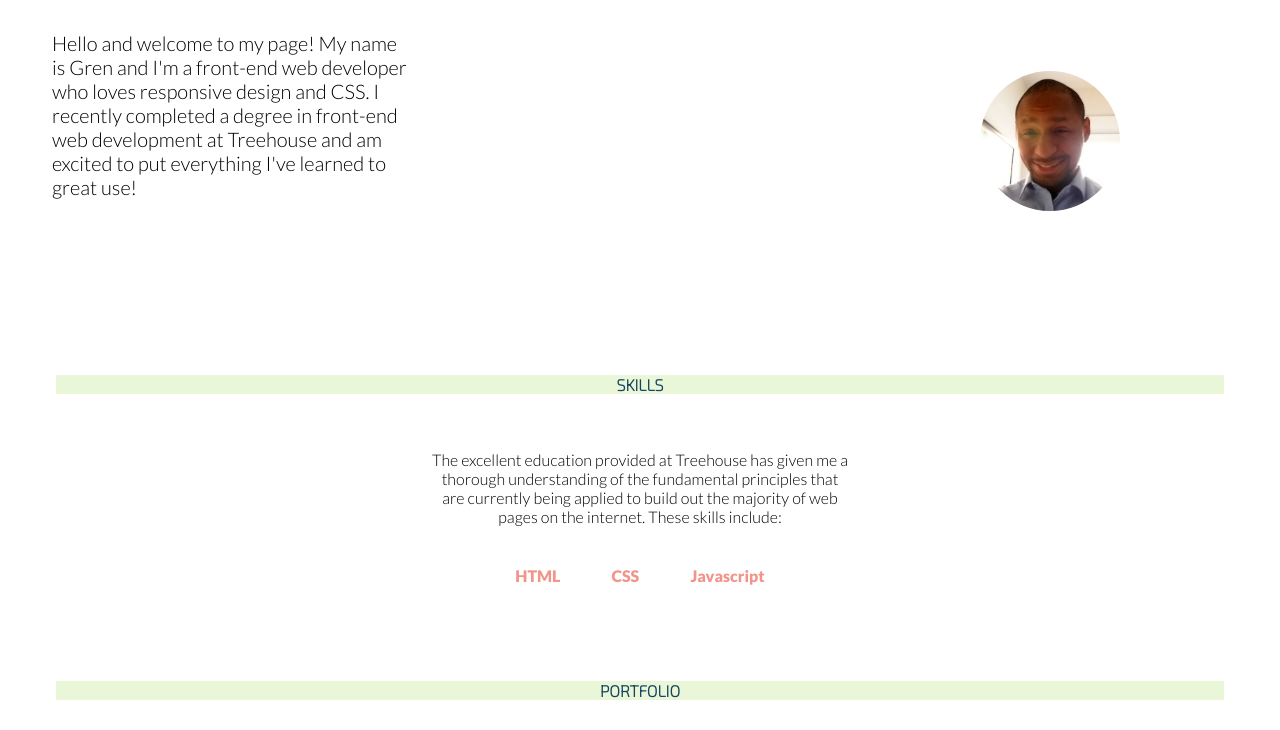
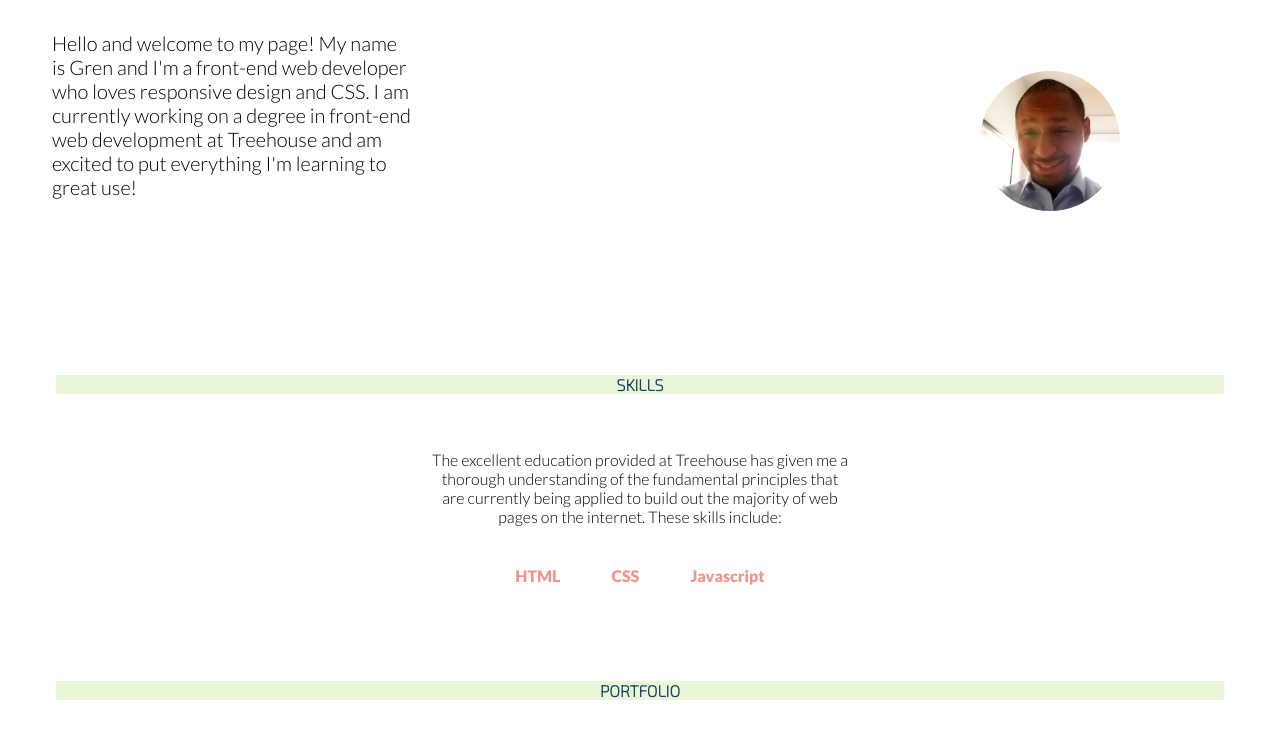
Before and after one commit to grenrobles/techdegree-project-2, a plain HTML site: page index.html in a window 1280 px wide. Shown: the part 70-800 px from the top of the page. Drawn offline with Linux system fonts and the light colour scheme.

Commit message:
Updated Text
Updated text in HTML

```diff
--- a/index.html
+++ b/index.html
@@ -31,7 +31,7 @@
       <div class="intro" id="intro">
         <img src="images/profile-pic.jpg" alt="My profile picture." class="profile-picture group">
         <p>
-          Hello and welcome to my page! My name is Gren and I'm a front-end web developer who loves responsive design and CSS. I recently completed a degree in front-end web development at Treehouse and am excited to put everything I've learned to great use!
+          Hello and welcome to my page! My name is Gren and I'm a front-end web developer who loves responsive design and CSS. I am currently working on a degree in front-end web development at Treehouse and am excited to put everything I'm learning to great use!
         </p>
       </div>
 
```
